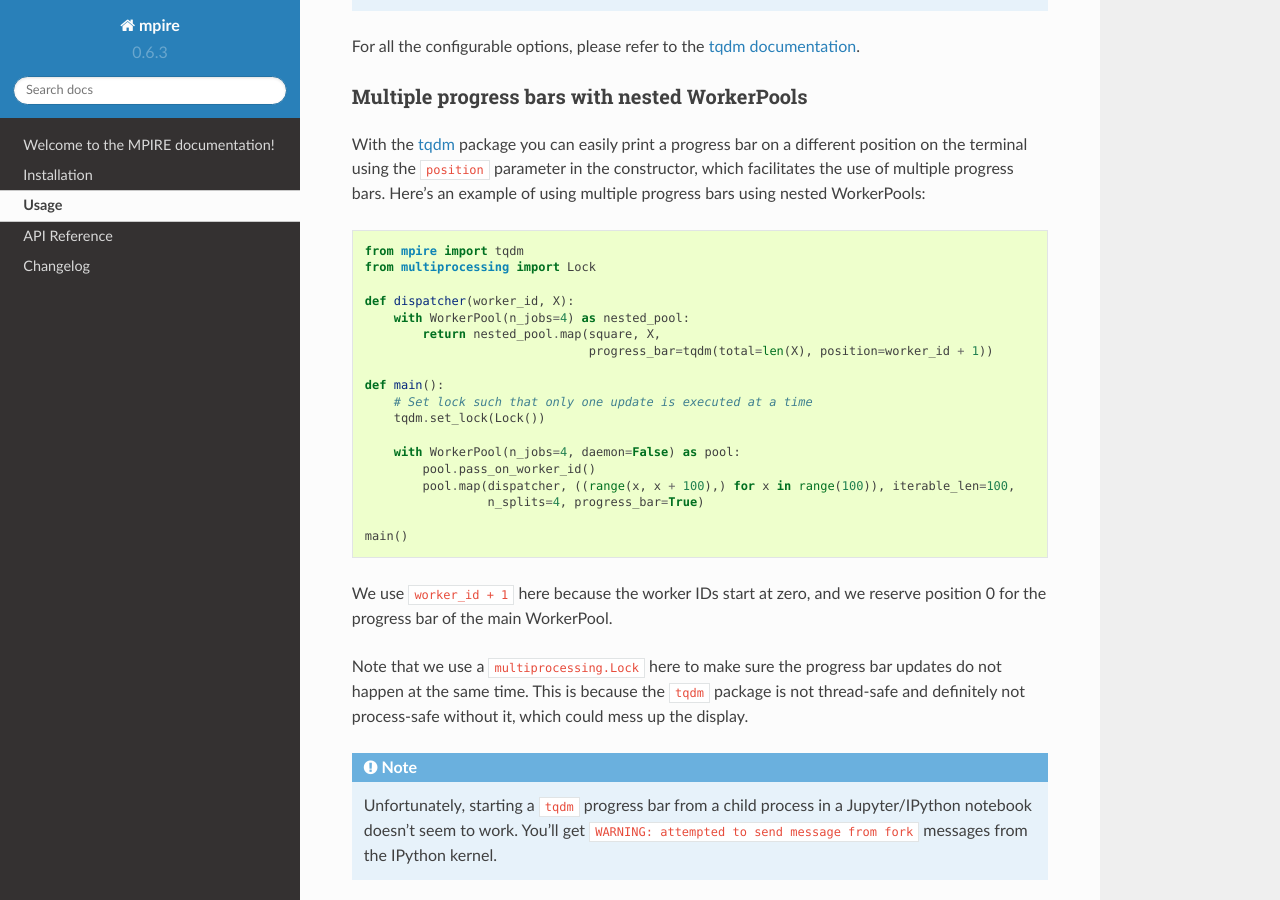
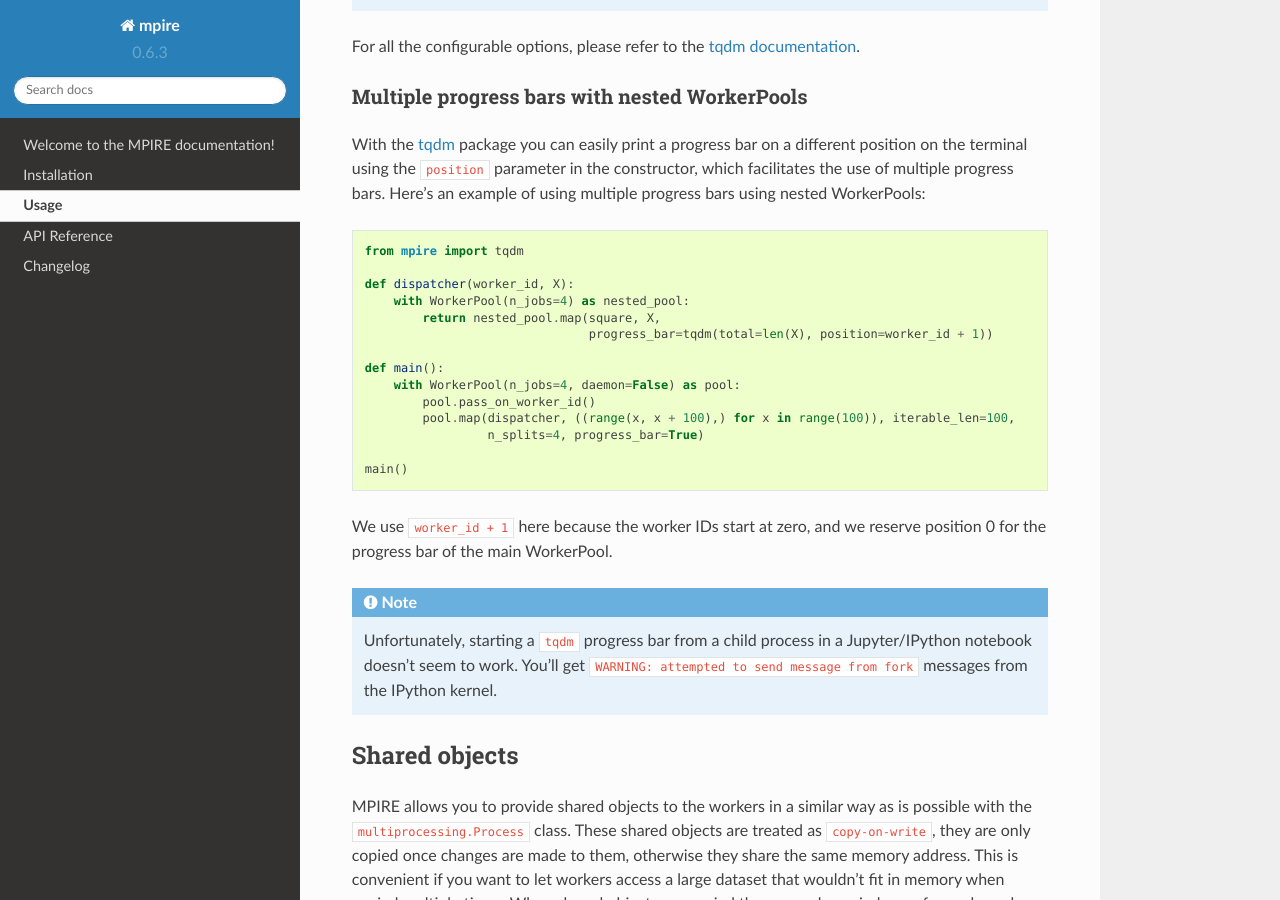
Before and after one commit to sybrenjansen/mpire, a Sphinx documentation site: the page built from docs/usage/index.rst, in a window 1280 px wide and 900 px high, scrolled down 7387 px. Built offline with Sphinx 7.4.7 and the Read the Docs theme 2.0.0, drawn with Linux system fonts in a browser that asks for light colours.

Commit message:
Removed unnecessary lock requirements in docs

```diff
--- a/docs/usage/index.rst
+++ b/docs/usage/index.rst
@@ -356,7 +356,6 @@ using multiple progress bars using nested WorkerPools:
 .. code-block:: python
 
     from mpire import tqdm
-    from multiprocessing import Lock
 
     def dispatcher(worker_id, X):
         with WorkerPool(n_jobs=4) as nested_pool:
@@ -364,9 +363,6 @@ using multiple progress bars using nested WorkerPools:
                                    progress_bar=tqdm(total=len(X), position=worker_id + 1))
 
     def main():
-        # Set lock such that only one update is executed at a time
-        tqdm.set_lock(Lock())
-
         with WorkerPool(n_jobs=4, daemon=False) as pool:
             pool.pass_on_worker_id()
             pool.map(dispatcher, ((range(x, x + 100),) for x in range(100)), iterable_len=100,
@@ -376,10 +372,6 @@ using multiple progress bars using nested WorkerPools:
 
 We use ``worker_id + 1`` here because the worker IDs start at zero, and we reserve position 0 for the progress bar of
 the main WorkerPool.
-
-Note that we use a ``multiprocessing.Lock`` here to make sure the progress bar updates do not happen at the same time.
-This is because the ``tqdm`` package is not thread-safe and definitely not process-safe without it, which could mess up
-the display.
 
 .. note::
 
```
